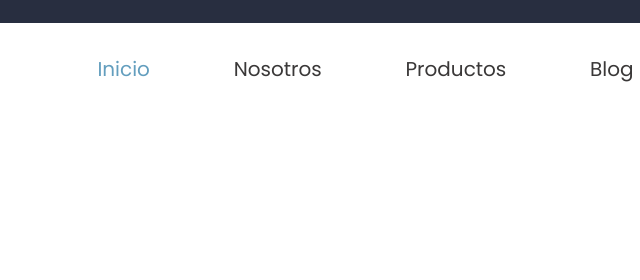
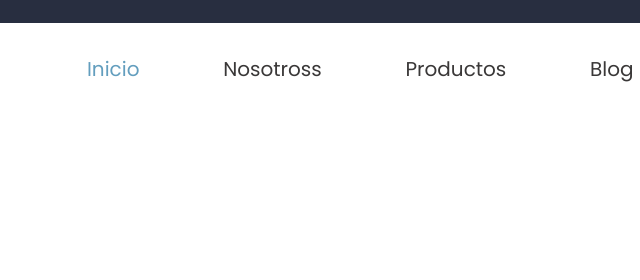
Before and after one commit to jotellop/AGROAPP, a plain HTML site: page AGROAPP/index.html in a window 1280 px wide. Shown: the top 280 px of the page, 348-988 px from the left. Drawn offline with Linux system fonts and the light colour scheme.

Commit message:
Realizo cambio en index

```diff
--- a/AGROAPP/index.html
+++ b/AGROAPP/index.html
@@ -55,7 +55,7 @@
                                 <nav class="main-menu">
                                     <ul class="menu-area-main">
                                         <li class="active"><a href="#home">Inicio</a></li>
-                                        <li><a href="#about">Nosotros</a></li>
+                                        <li><a href="#about">Nosotross</a></li>
                                         <li><a href="#fruits">Productos</a></li>
                                         <li><a href="#blog">Blog</a></li>
                                         <li><a href="#contact">Contactenos</a></li>
```
